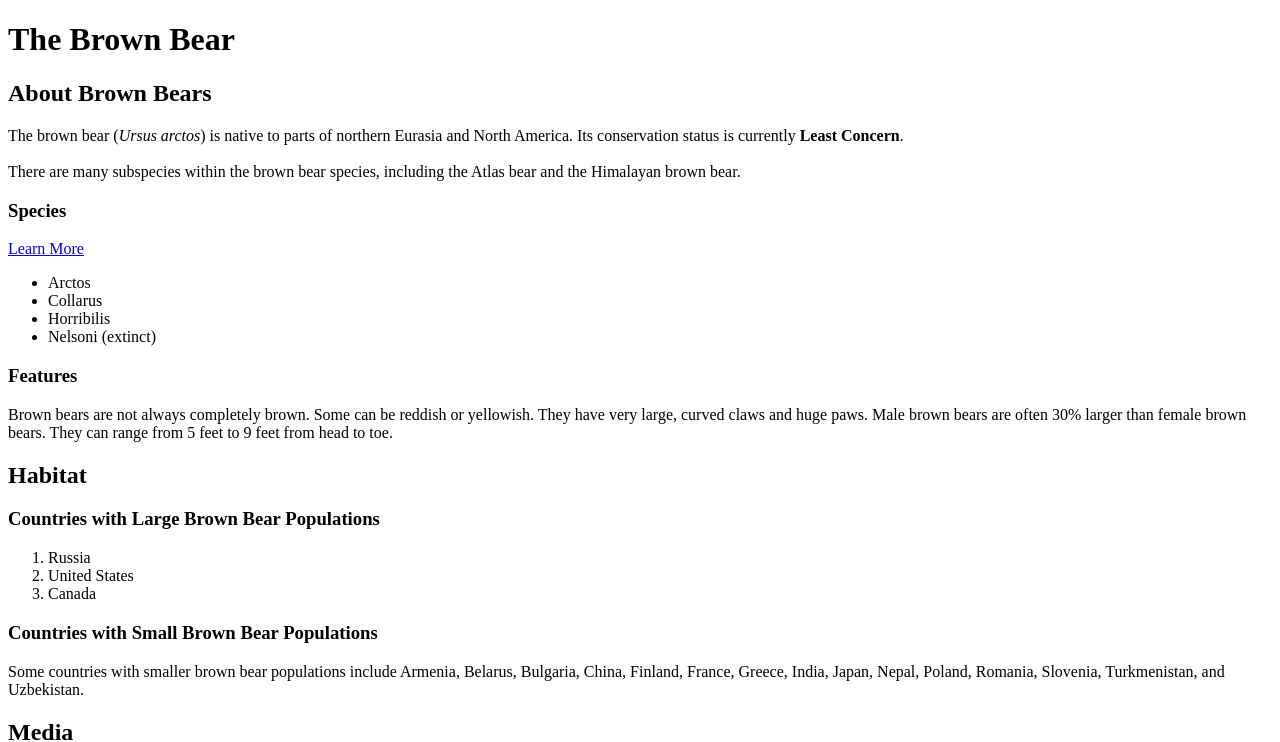
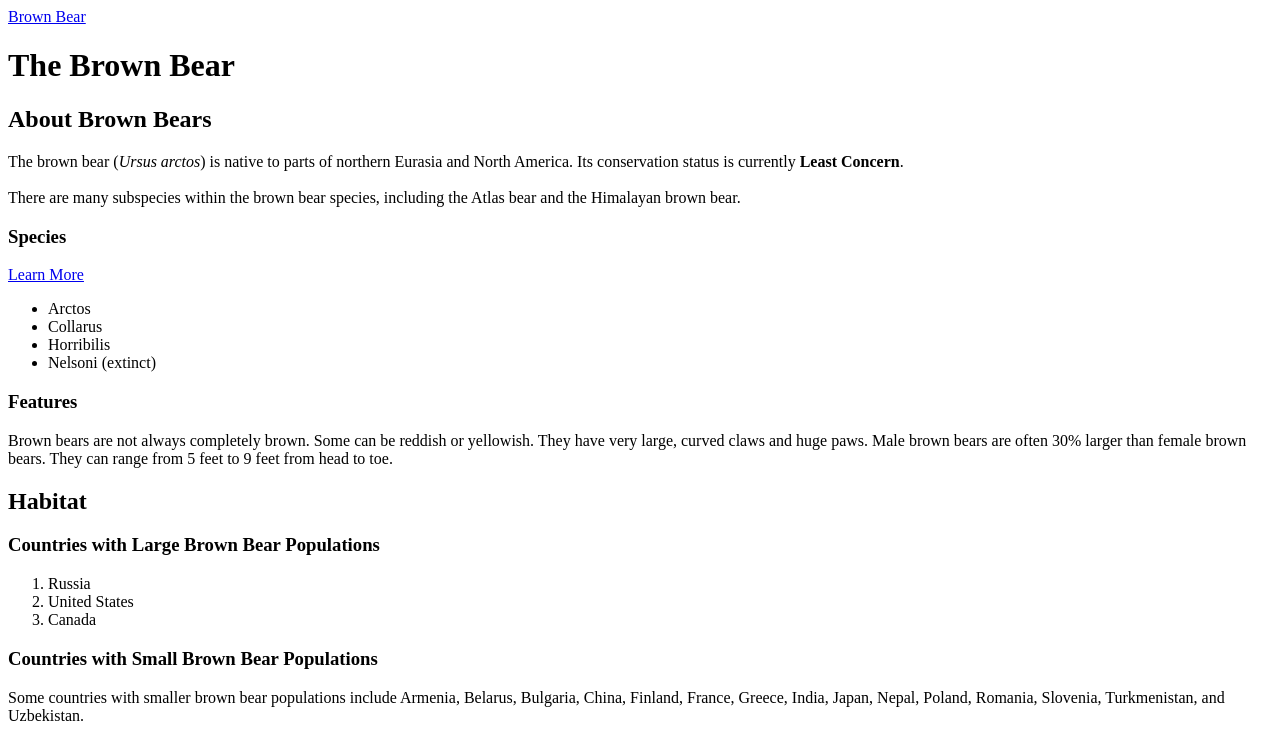
Before and after one commit to batty93/The-Brown-Bear, a plain HTML site: page index.html in a window 1280 px wide. Shown: the top 742 px of the page. Drawn offline with Linux system fonts and the light colour scheme.

Commit message:
Update index.html

```diff
--- a/index.html
+++ b/index.html
@@ -1,9 +1,12 @@
 <!DOCTYPE html>
 <html>
+
   <head>
     <title>Brown Bears</title>
   </head>
+
   <body>
+    <a href="./index.html">Brown Bear</a>
     <h1>The Brown Bear</h1>
       <div id="introduction">
     <h2>About Brown Bears</h2>
```
